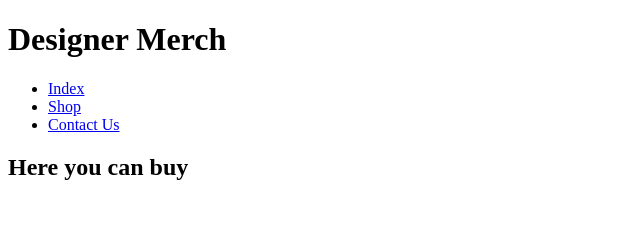
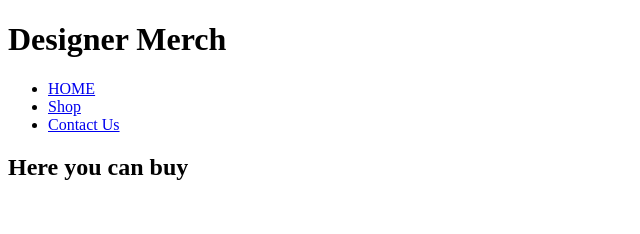
Before and after one commit to Cabasoooooot/Spicit, a plain HTML site: page shop.html in a window 1280 px wide. Shown: the top 234 px of the page, 0-640 px from the left. Drawn offline with Linux system fonts and the light colour scheme.

Commit message:
Add files via upload

```diff
--- a/shop.html
+++ b/shop.html
@@ -18,7 +18,7 @@
 
 	<nav>
 		<ul>
-			<li><a href="index.html">Index</a></li>
+			<li><a href="index.html">HOME</a></li>
 			<li><a href="shop.html">Shop</a></li>
 			<li><a href="contact_us.html">Contact Us</a></li>
 		</ul>
```
